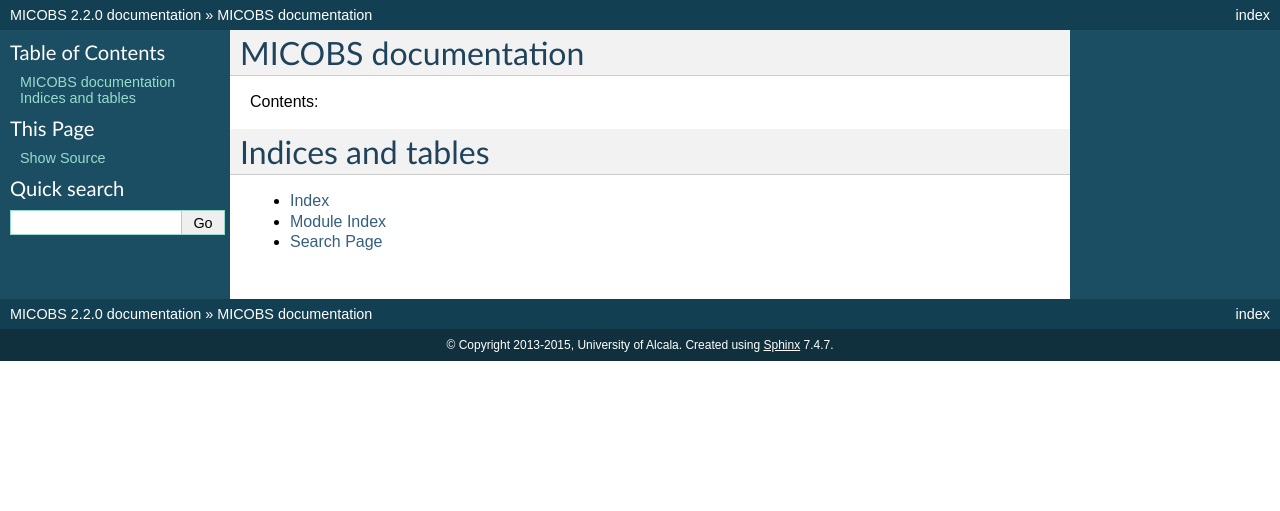
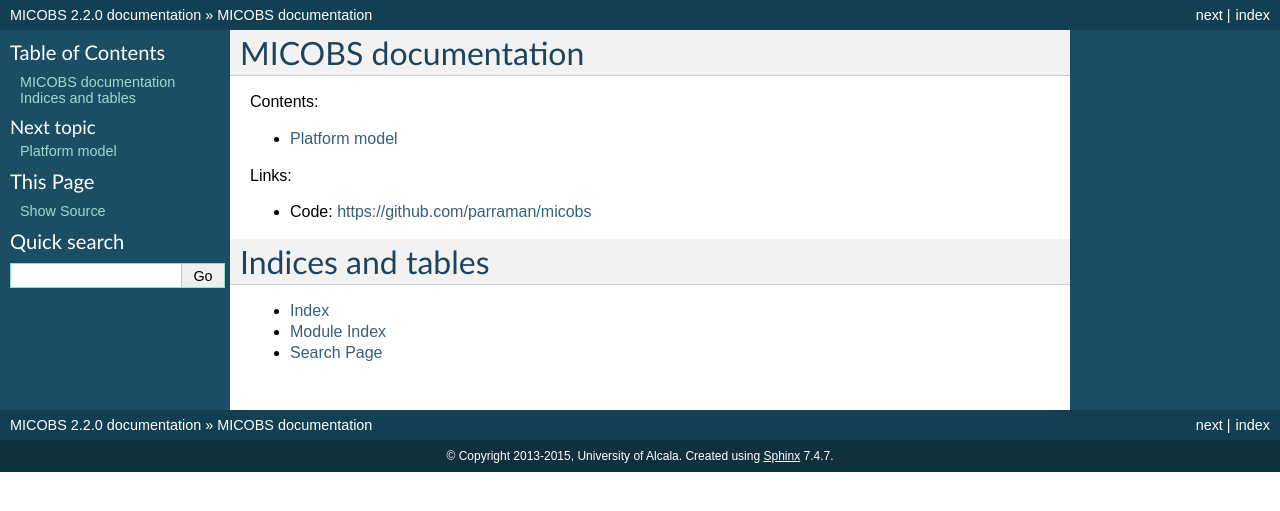
Before and after one commit to parraman/micobs, a Sphinx documentation site: the page built from docs/index.rst, in a window 1280 px wide. Shown: the top 511 px of the page. Built offline with Sphinx 7.4.7, drawn with Linux system fonts in a browser that asks for light colours; some of the changed lines change nothing that is shown.

Commit message:
Included new Links line

```diff
--- a/docs/index.rst
+++ b/docs/index.rst
@@ -10,8 +10,12 @@
 
 .. toctree::
    :maxdepth: 1
+
    platform-model
 
+Links:
+
+- Code: https://github.com/parraman/micobs
 
 
 Indices and tables
```
